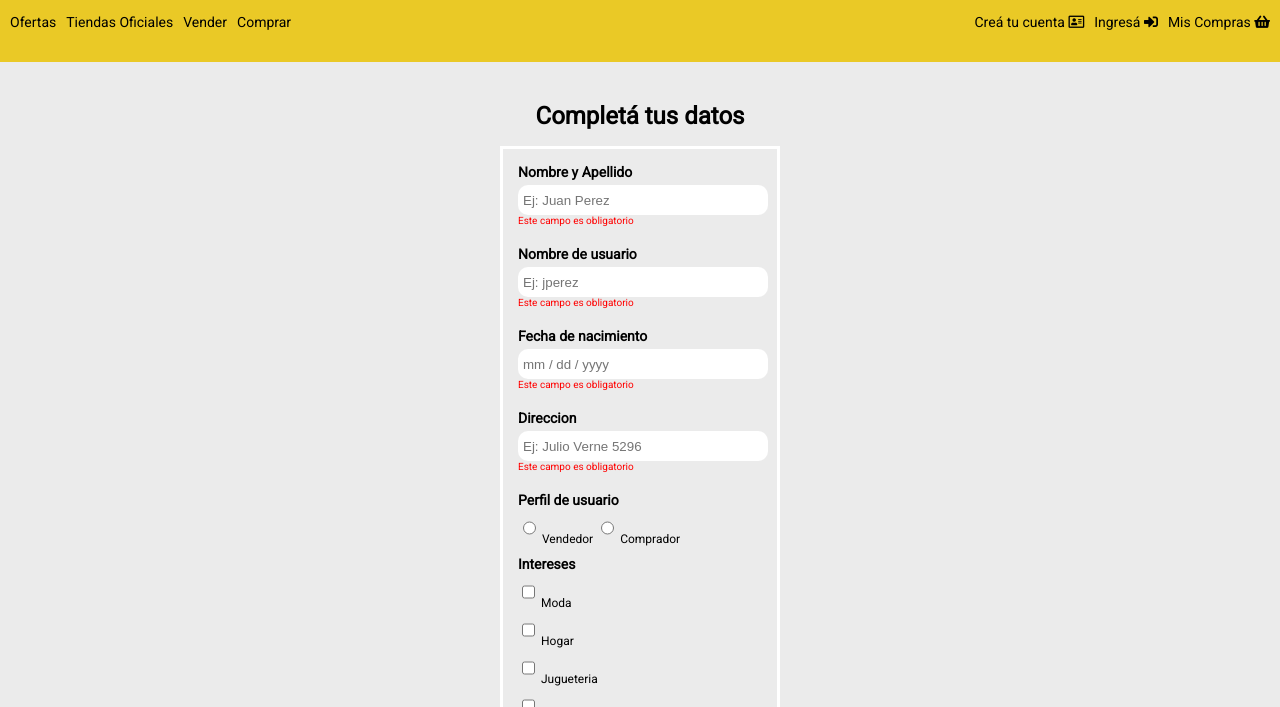
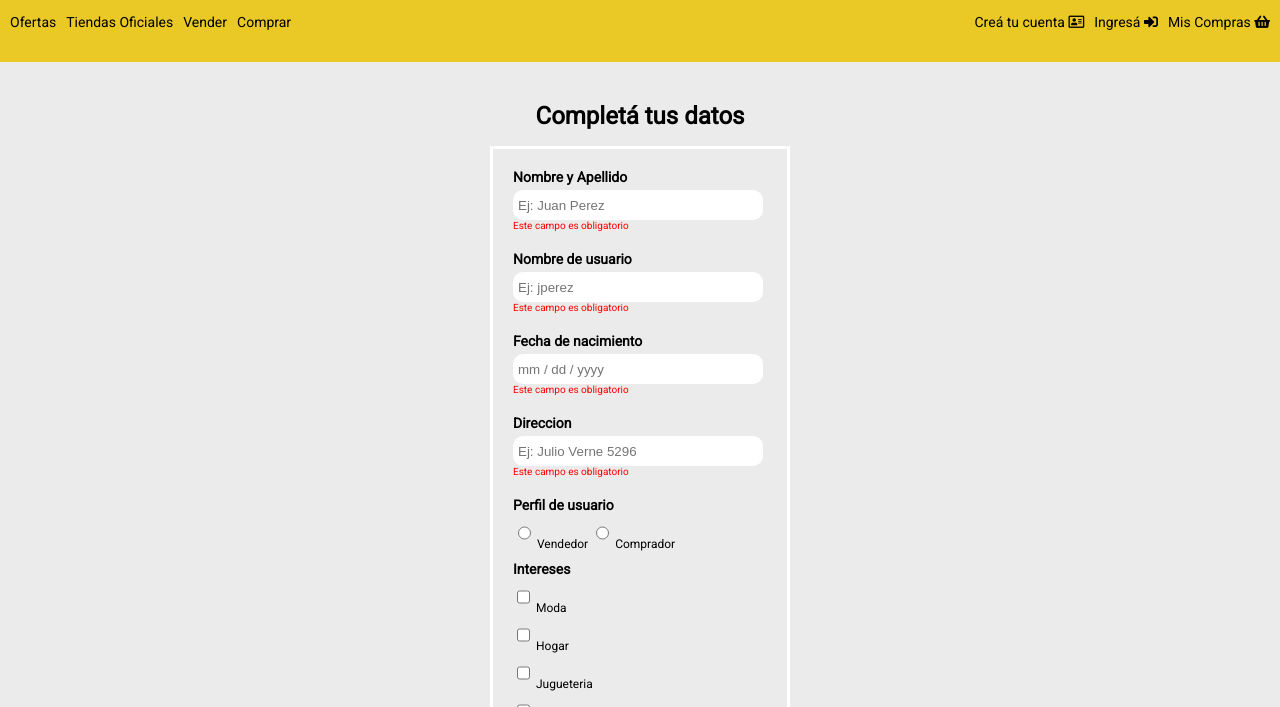
Before and after one commit to yasayup/MercadoLiebre, a website: page views/register.html in a window 1280 px wide. Shown: the part 90-797 px from the top of the page. Drawn offline with Linux system fonts and the light colour scheme.

Commit message:
update final

```diff
--- a/public/css/desktop.css
+++ b/public/css/desktop.css
@@ -44,7 +44,6 @@
 /* Register login */
 
 .form-register{
-    width: 280px;
     margin-left: auto;
 }
 
--- a/public/css/styles.css
+++ b/public/css/styles.css
@@ -154,7 +154,9 @@ body{
 
 /* REGISTER LOGIN*/
 .form-register{
-    margin-left: 30px;
+    margin-left: 15px;
+    border: 3px solid white;
+    padding: 20px;
 }
 
 .title-register{
--- a/public/css/tablet.css
+++ b/public/css/tablet.css
@@ -41,10 +41,9 @@
 /* register */
 
 .form-register{
-    width: 65%;
+    width: 300px;
     margin:auto;
     border: 3px solid white;
-    padding: 15px;
 }
 
 .button-submit,
```
